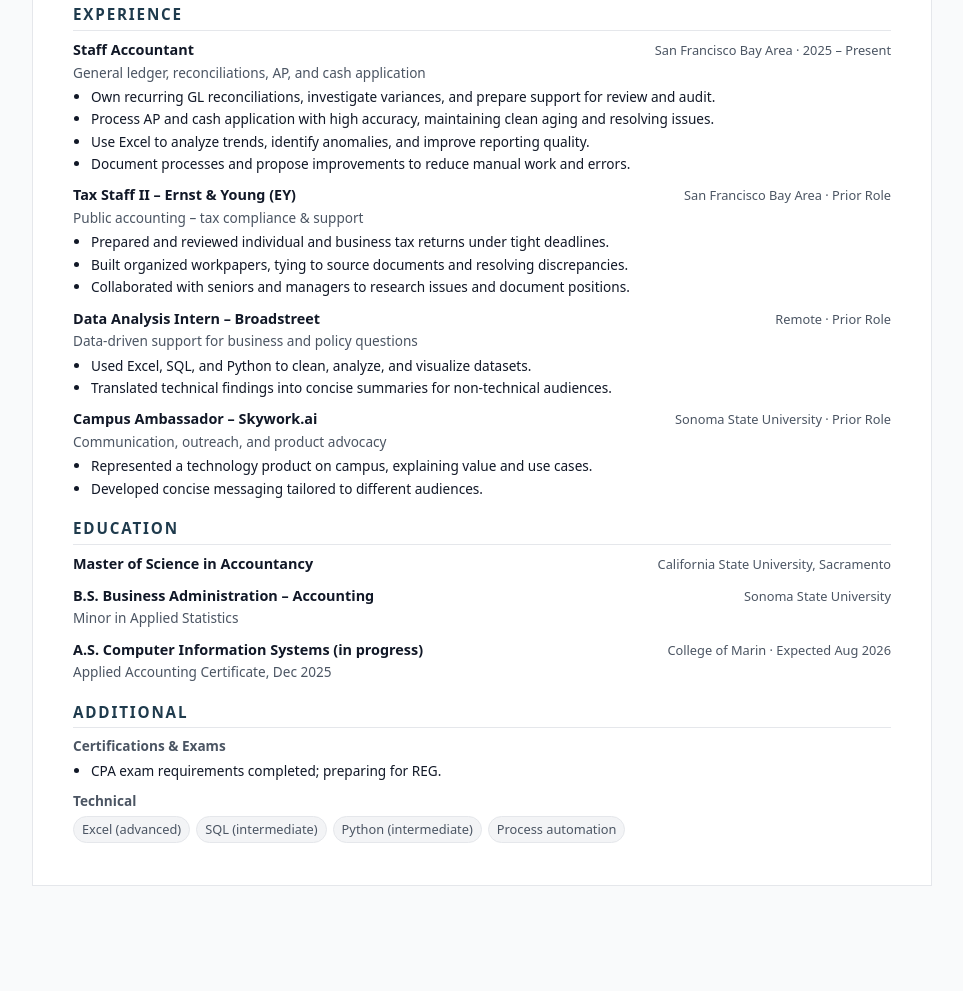
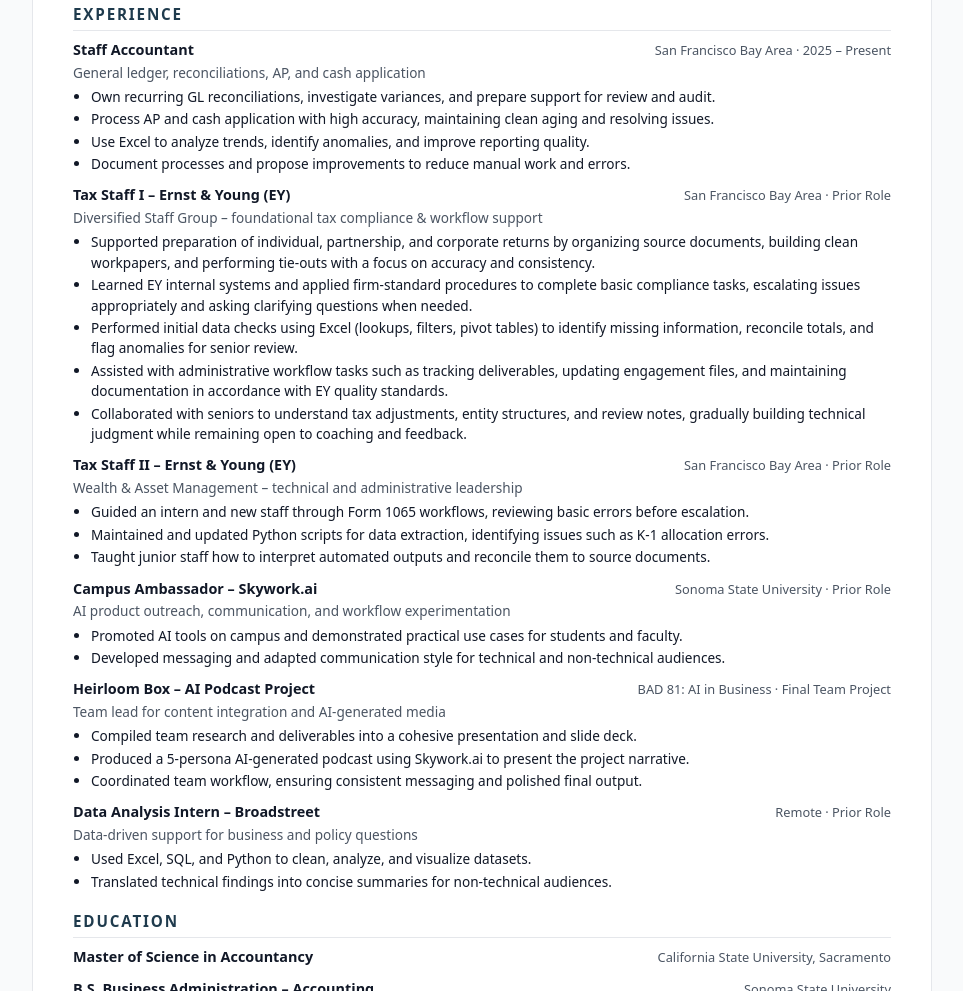
Before and after one commit to mwoytych/Matthew-Woytych, a plain HTML site: page index.html in a window 1280 px wide. Shown: the part 526-1517 px from the top of the page, without its empty margins (158-1121 px from the left). Before the commit the page ends 1436 px from the top, so only its background shows below. Drawn offline with Linux system fonts and the light colour scheme.

Commit message:
Update job titles and descriptions in experience section

```diff
--- a/index.html
+++ b/index.html
@@ -230,6 +230,7 @@
     <section class="section">
       <div class="section-title">Experience</div>
 
+      <!-- CURRENT ROLE -->
       <div class="item">
         <div class="item-header">
           <div class="item-title">Staff Accountant</div>
@@ -244,19 +245,64 @@
         </ul>
       </div>
 
+      <!-- EY STAFF I -->
+      <div class="item">
+        <div class="item-header">
+          <div class="item-title">Tax Staff I – Ernst &amp; Young (EY)</div>
+          <div class="item-meta">San Francisco Bay Area · Prior Role</div>
+        </div>
+        <div class="item-sub">Diversified Staff Group – foundational tax compliance & workflow support</div>
+        <ul class="bullets">
+          <li>Supported preparation of individual, partnership, and corporate returns by organizing source documents, building clean workpapers, and performing tie-outs with a focus on accuracy and consistency.</li>
+          <li>Learned EY internal systems and applied firm-standard procedures to complete basic compliance tasks, escalating issues appropriately and asking clarifying questions when needed.</li>
+          <li>Performed initial data checks using Excel (lookups, filters, pivot tables) to identify missing information, reconcile totals, and flag anomalies for senior review.</li>
+          <li>Assisted with administrative workflow tasks such as tracking deliverables, updating engagement files, and maintaining documentation in accordance with EY quality standards.</li>
+          <li>Collaborated with seniors to understand tax adjustments, entity structures, and review notes, gradually building technical judgment while remaining open to coaching and feedback.</li>
+        </ul>
+      </div>
+
+      <!-- EY STAFF II -->
       <div class="item">
         <div class="item-header">
           <div class="item-title">Tax Staff II – Ernst &amp; Young (EY)</div>
           <div class="item-meta">San Francisco Bay Area · Prior Role</div>
         </div>
-        <div class="item-sub">Public accounting – tax compliance &amp; support</div>
+        <div class="item-sub">Wealth &amp; Asset Management – technical and administrative leadership</div>
         <ul class="bullets">
-          <li>Prepared and reviewed individual and business tax returns under tight deadlines.</li>
-          <li>Built organized workpapers, tying to source documents and resolving discrepancies.</li>
-          <li>Collaborated with seniors and managers to research issues and document positions.</li>
+          <li>Guided an intern and new staff through Form 1065 workflows, reviewing basic errors before escalation.</li>
+          <li>Maintained and updated Python scripts for data extraction, identifying issues such as K‑1 allocation errors.</li>
+          <li>Taught junior staff how to interpret automated outputs and reconcile them to source documents.</li>
         </ul>
       </div>
 
+      <!-- SKYWORK.AI -->
+      <div class="item">
+        <div class="item-header">
+          <div class="item-title">Campus Ambassador – Skywork.ai</div>
+          <div class="item-meta">Sonoma State University · Prior Role</div>
+        </div>
+        <div class="item-sub">AI product outreach, communication, and workflow experimentation</div>
+        <ul class="bullets">
+          <li>Promoted AI tools on campus and demonstrated practical use cases for students and faculty.</li>
+          <li>Developed messaging and adapted communication style for technical and non‑technical audiences.</li>
+        </ul>
+      </div>
+
+      <!-- HEIRLOOM BOX PROJECT -->
+      <div class="item">
+        <div class="item-header">
+          <div class="item-title">Heirloom Box – AI Podcast Project</div>
+          <div class="item-meta">BAD 81: AI in Business · Final Team Project</div>
+        </div>
+        <div class="item-sub">Team lead for content integration and AI‑generated media</div>
+        <ul class="bullets">
+          <li>Compiled team research and deliverables into a cohesive presentation and slide deck.</li>
+          <li>Produced a 5‑persona AI‑generated podcast using Skywork.ai to present the project narrative.</li>
+          <li>Coordinated team workflow, ensuring consistent messaging and polished final output.</li>
+        </ul>
+      </div>
+
+      <!-- BROADSTREET -->
       <div class="item">
         <div class="item-header">
           <div class="item-title">Data Analysis Intern – Broadstreet</div>
@@ -266,18 +312,6 @@
         <ul class="bullets">
           <li>Used Excel, SQL, and Python to clean, analyze, and visualize datasets.</li>
           <li>Translated technical findings into concise summaries for non‑technical audiences.</li>
-        </ul>
-      </div>
-
-      <div class="item">
-        <div class="item-header">
-          <div class="item-title">Campus Ambassador – Skywork.ai</div>
-          <div class="item-meta">Sonoma State University · Prior Role</div>
-        </div>
-        <div class="item-sub">Communication, outreach, and product advocacy</div>
-        <ul class="bullets">
-          <li>Represented a technology product on campus, explaining value and use cases.</li>
-          <li>Developed concise messaging tailored to different audiences.</li>
         </ul>
       </div>
     </section>
```
